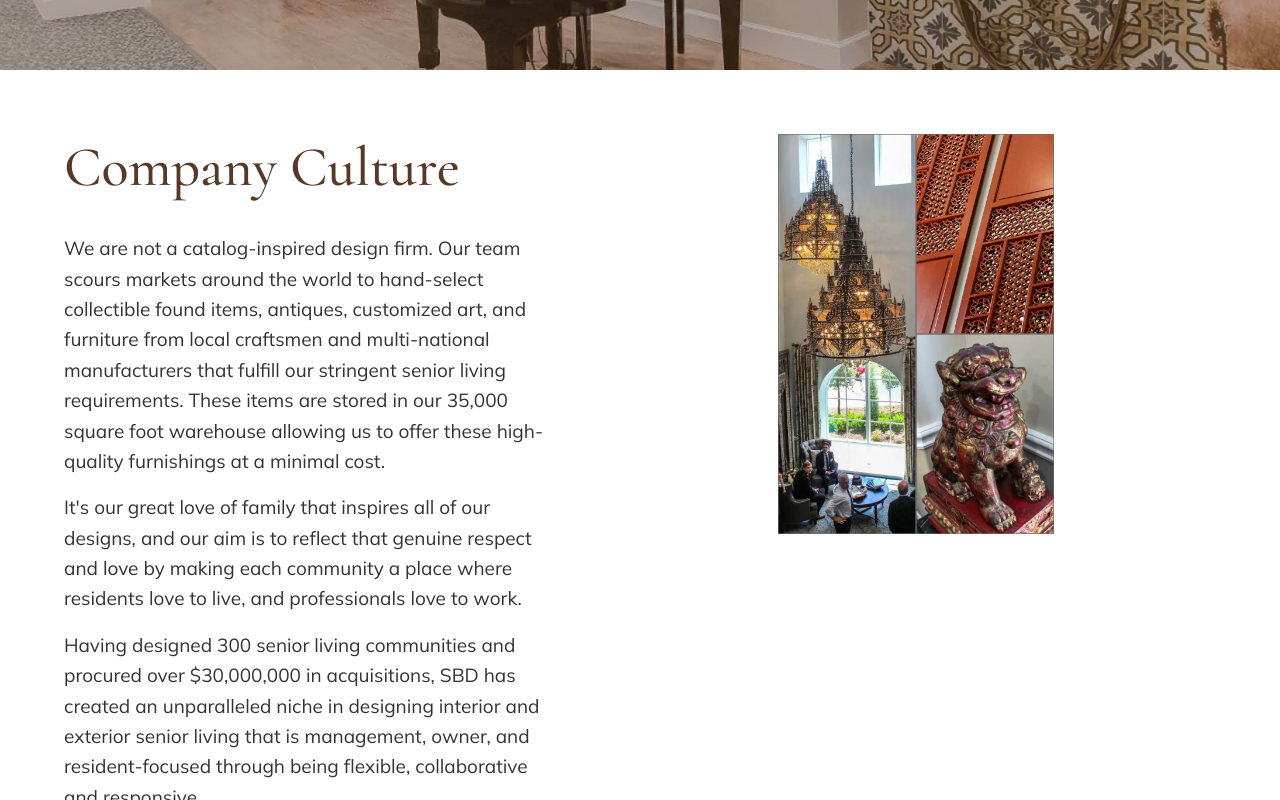
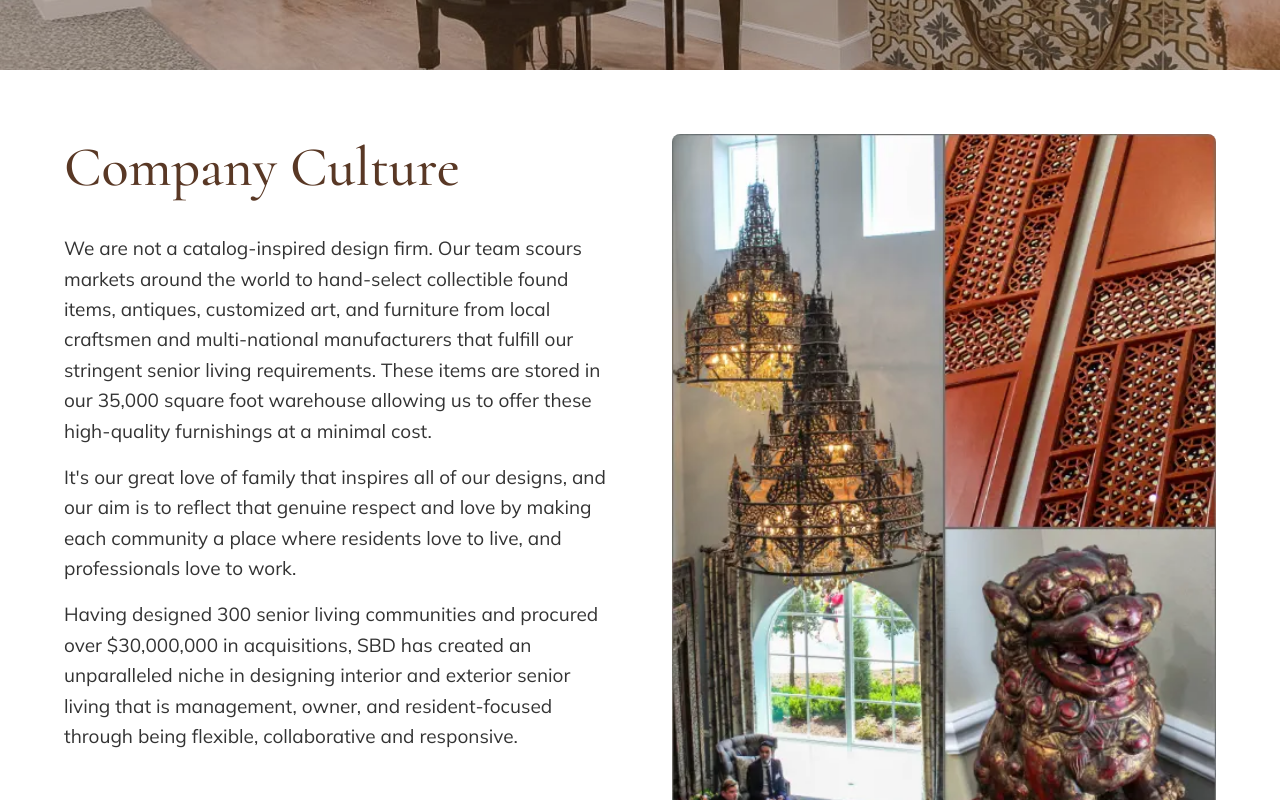
Before and after one commit to RyShoe8/seniorbydesign, a Next.js app: page /the-firm in a window 1280 px wide. Shown: the part 580-1380 px from the top of the page. Built offline with nearby package versions, Linux system fonts and the light colour scheme.

Commit message:
Revert Company Culture image to original sizing while maintaining layout shift prevention

```diff
--- a/app/the-firm/page.module.css
+++ b/app/the-firm/page.module.css
@@ -54,16 +54,13 @@
 
 .columnImage {
   width: 100%;
-  position: relative;
-  aspect-ratio: 3 / 2;
   min-height: 400px;
 }
 
 .cultureImage {
   width: 100%;
-  height: 100%;
+  height: auto;
   border-radius: 8px;
-  object-fit: contain;
 }
 
 .placeholderImage {
--- a/app/the-firm/page.tsx
+++ b/app/the-firm/page.tsx
@@ -46,7 +46,8 @@ export default function TheFirm() {
               <Image
                 src="/images/The Firm/Culture.webp"
                 alt="Company Culture"
-                fill
+                width={600}
+                height={400}
                 className={styles.cultureImage}
                 priority
                 sizes="(max-width: 968px) 100vw, 50vw"
```
